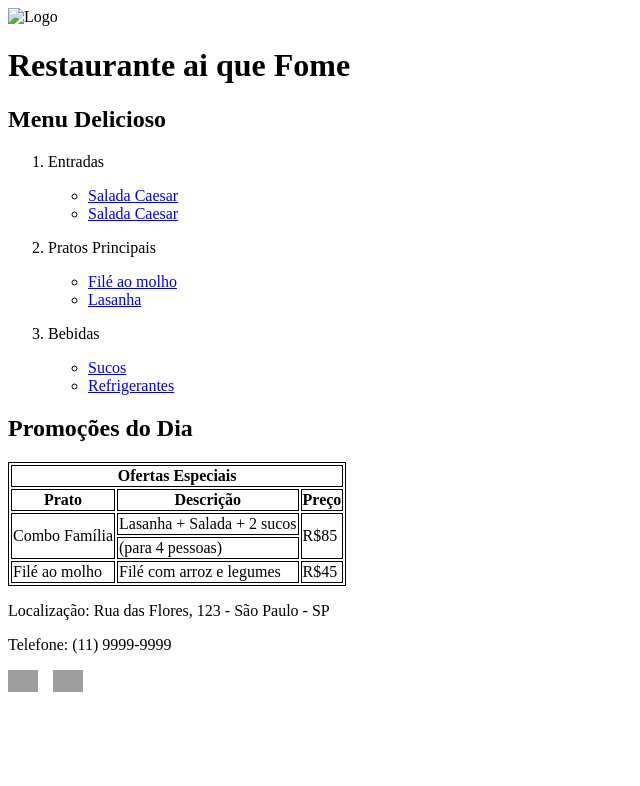
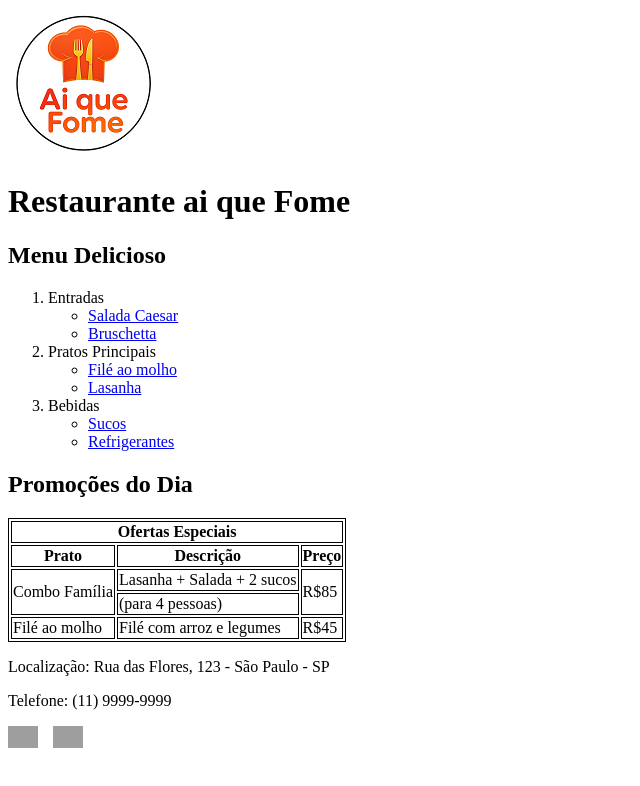
Before and after one commit to felipeggoncales/atividade1HTML, a plain HTML site: page index.html in a window 1280 px wide. Shown: the whole page, without its empty margins (0-640 px from the left). Drawn offline with Linux system fonts and the light colour scheme; grey boxes are pictures that could not be loaded.

Commit message:
add images

```diff
--- a/index.html
+++ b/index.html
@@ -13,7 +13,7 @@
     <body>
         <header>
             <!-- Logo -->
-        <img src="" alt="Logo">
+            <img src="assets/img/logo_restaurante.png" alt="Logo">
 
             <h1>Restaurante ai que Fome</h1>
         </header>
@@ -23,35 +23,56 @@
             <!-- Section Menu Delicioso -->
             <section>
 
-
                 <h2>Menu Delicioso</h2>
 
                 <ol>
+                    <div>
+                        <li>Entradas</li>
+                        <ul>
+                            <li>
+                                <a href="https://images.unsplash.com/photo-1550304943-4f24f54ddde9" target="_blank">
+                                    Salada Caesar
+                                </a>
+                            </li>
+                            <li>
+                                <a href="https://cdn.loveandlemons.com/wp-content/uploads/2025/05/bruschetta.jpg" target="_blank">
+                                    Bruschetta
+                                </a>
+                            </li>
+                        </ul>
+                    </div>
 
+                    <div>
+                        <li>Pratos Principais</li>
+                        <ul>
                             <li>
-                    <p>Entradas</p>
+                                <a href="https://s2-receitas.glbimg.com/hKM94G0h38EnYHqtNUTwq0syB6s=/0x0:1366x768/984x0/smart/filters:strip_icc()/i.s3.glbimg.com/v1/AUTH_1f540e0b94d8437dbbc39d567a1dee68/internal_photos/bs/2025/z/1/p7WAPKRFi8MVkqc5yx4Q/file-ao-molho-madeira.jpg" target="_blank">
+                                    Filé ao molho
+                                </a>
+                            </li>
+                            <li>
+                                <a href="https://static.itdg.com.br/images/640-400/a9785927200dab579e1144c4afa6f6c8/lasanha.png" target="_blank">
+                                    Lasanha
+                                </a>
+                            </li>
+                        </ul>
+                    </div>
+
+                    <div>
+                        <li>Bebidas</li>
                         <ul>
-                        <li><a href="#" target="_blank">Salada Caesar</a></li>
-                        <li><a href="#" target="_blank">Salada Caesar</a></li>
+                            <li>
+                                <a href="https://cptstatic.s3.amazonaws.com/imagens/enviadas/materias/materia19920/beneficios-dos-sucos-naturais-1-alfa-hotel.jpg" target="_blank">
+                                    Sucos
+                                </a>
+                            </li>
+                            <li>
+                                <a href="https://images.unsplash.com/photo-1581006852262-e4307cf6283a" target="_blank">
+                                    Refrigerantes
+                                </a>
+                            </li>
                         </ul>
-                </li>
-
-                <li>
-                    <p>Pratos Principais</p>
-                    <ul>
-                        <li><a href="#" target="_blank">Filé ao molho</a></li>
-                        <li><a href="#" target="_blank">Lasanha</a></li>
-                    </ul>
-                </li>
-
-                <li>
-                    <p>Bebidas</p>
-                    <ul>
-                        <li><a href="#" target="_blank">Sucos</a></li>
-                        <li><a href="#" target="_blank">Refrigerantes</a></li>
-                    </ul>
-                </li>
-
+                    </div>
                 </ol>
             </section>
 
@@ -84,23 +105,28 @@
                         <td>R$45</td>
                     </tr>
                 </table>
+            </section>
+        </main>
 
+        <footer>
             <p>Localização: Rua das Flores, 123 - São Paulo - SP</p>
             <p>Telefone: (11) 9999-9999</p>
 
             <div style="display: flex; gap: 15px;">
                 <!-- Facebook Icon -->
                 <a href="#" target="_blank">
-                    <img style="width: 30px; height: auto;" src="https://upload.wikimedia.org/wikipedia/commons/thumb/b/b9/2023_Facebook_icon.svg/960px-2023_Facebook_icon.svg.png" alt="">
+                    <img style="width: 30px; height: auto;"
+                        src="https://upload.wikimedia.org/wikipedia/commons/thumb/b/b9/2023_Facebook_icon.svg/960px-2023_Facebook_icon.svg.png"
+                        alt>
                 </a>
 
                 <!-- Instagram Icon -->
                 <a href="#" target="_blank">
-                    <img style="width: 30px; height: auto;" src="https://upload.wikimedia.org/wikipedia/commons/thumb/a/a5/Instagram_icon.png/1280px-Instagram_icon.png" alt="">
+                    <img style="width: 30px; height: auto;"
+                        src="https://upload.wikimedia.org/wikipedia/commons/thumb/a/a5/Instagram_icon.png/1280px-Instagram_icon.png"
+                        alt>
                 </a>
             </div>
-
-        </section>
-    </main>
+        </footer>
     </body>
 </html>
```
Also changed, not shown: assets/img/logo_restaurante.png (added). Lines whose indentation alone changed are shown as unchanged.
